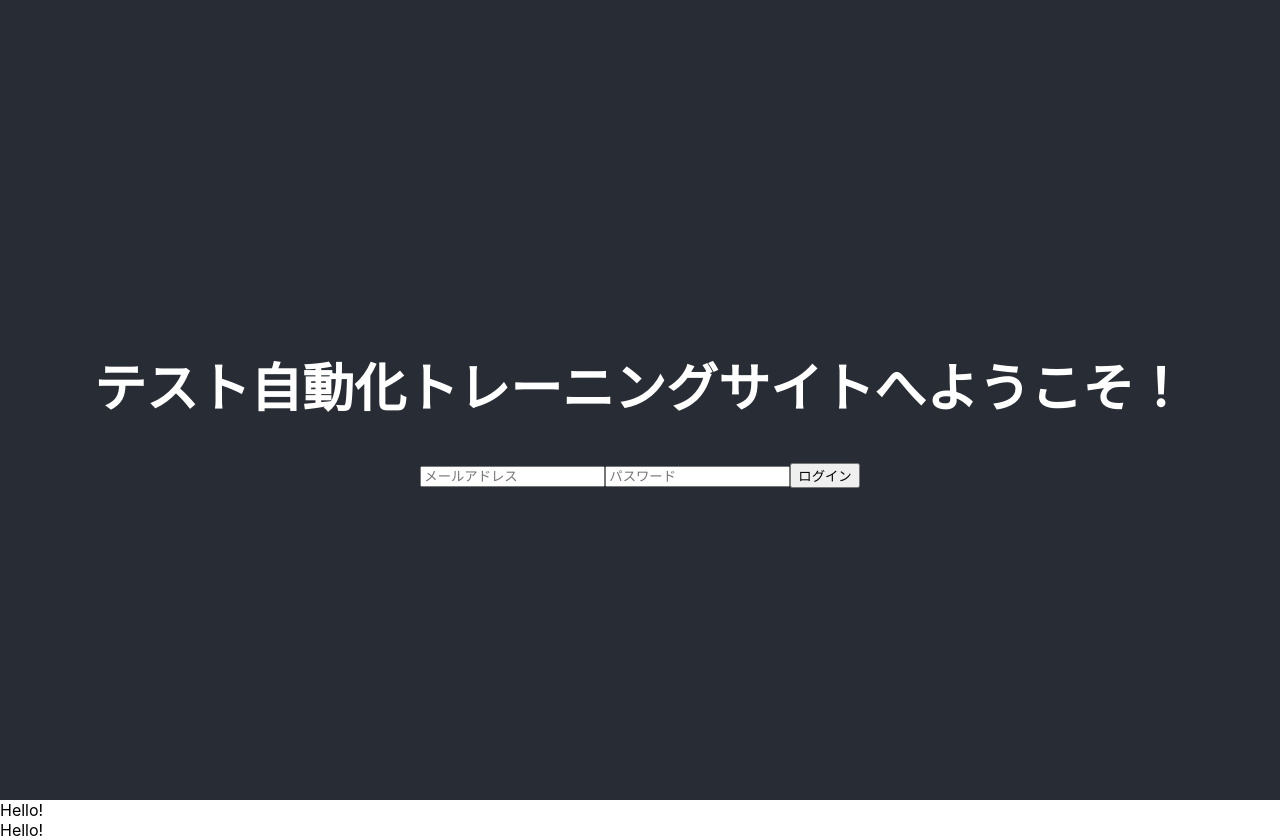
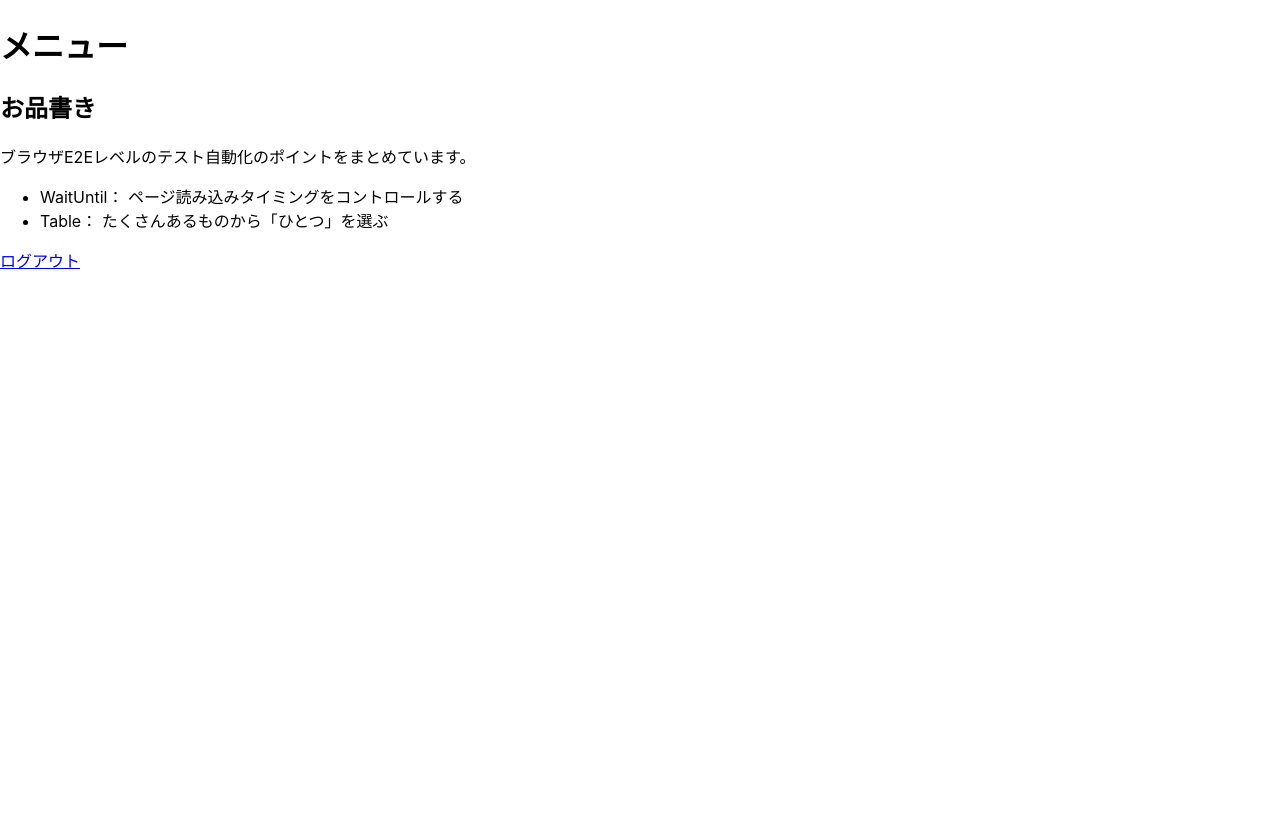
Before and after one commit to daipresents/test-automation-sandbox, a React (Create React App) app: page /top-menu in a window 1280 px wide. After the commit the page ends 800 px from the top, so only its background shows below. Built offline with nearby package versions, Linux system fonts and the light colour scheme.

Commit message:
create top page.

```diff
--- a/package.json
+++ b/package.json
@@ -8,6 +8,7 @@
     "@testing-library/user-event": "^13.5.0",
     "react": "^17.0.2",
     "react-dom": "^17.0.2",
+    "react-router-dom": "^6.2.1",
     "react-scripts": "5.0.0",
     "web-vitals": "^2.1.2"
   },
--- a/public/index.html
+++ b/public/index.html
@@ -29,17 +29,5 @@
   <body>
     <noscript>You need to enable JavaScript to run this app.</noscript>
     <div id="root"></div>
-    <!--
-      This HTML file is a template.
-      If you open it directly in the browser, you will see an empty page test.
-
-      You can add webfonts, meta tags, or analytics to this file.
-      The build step will place the bundled scripts into the <body> tag.
-
-      To begin the development, run `npm start` or `yarn start`.
-      To create a production bundle, use `npm run build` or `yarn build`.
-    -->
-    <div>Hello!</div>
-    <div>Hello!</div>
   </body>
 </html>
--- a/src/App.js
+++ b/src/App.js
@@ -1,18 +1,18 @@
-import './App.css';
+import {
+  BrowserRouter,
+  Routes,
+  Route
+} from "react-router-dom";
+import Home from './pages/Home';
+import TopMenu from './pages/TopMenu';
 
-function App() {
+export default function App() {
   return (
-    <div className="App">
-      <header className="App-header">
-        <h1>テスト自動化トレーニングサイトへようこそ！</h1>
-        <form class="form">
-          <input type="text" placeholder="メールアドレス" />
-          <input type="password" placeholder="パスワード" />
-          <button type="submit" id="login">ログイン</button>
-        </form>
-      </header>
-    </div>
+    <BrowserRouter>
+      <Routes>
+        <Route path="/" element={<Home />} />
+        <Route path="top-menu" element={<TopMenu />} />
+      </Routes>
+    </BrowserRouter>
   );
 }
-
-export default App;
--- /dev/null
+++ b/src/pages/Home.js
@@ -0,0 +1,27 @@
+import {
+  Routes,
+  Route,
+  Link
+} from "react-router-dom";
+import TopMenu from './TopMenu';
+
+export default function Home() {
+  return (
+    <div className="App">
+      <div>
+        <h1>テスト自動化トレーニングサイトへようこそ！</h1>
+        <form className="form">
+          <input type="text" placeholder="メールアドレス" /><br />
+          <input type="password" placeholder="パスワード" /><br />
+          <button type="submit" id="login">ログイン</button>
+        </form>
+      </div>
+      <div>
+        <Link to="top-menu">ログインせずに中に入る場合はこちらをクリック</Link>
+      </div>
+      <Routes>
+        <Route path="top-menu" element={<TopMenu />} />
+      </Routes>
+    </div>
+  );
+}
--- /dev/null
+++ b/src/pages/TopMenu.js
@@ -0,0 +1,22 @@
+import {
+  Link
+} from "react-router-dom";
+
+export default function TopMenu() {
+  return (
+    <div>
+      <h1>メニュー</h1>
+      <h2>お品書き</h2>
+      <div>
+        ブラウザE2Eレベルのテスト自動化のポイントをまとめています。
+      </div>
+      <ul>
+        <li>WaitUntil： ページ読み込みタイミングをコントロールする</li>
+        <li>Table： たくさんあるものから「ひとつ」を選ぶ</li>
+      </ul>
+      <div>
+        <Link to="/">ログアウト</Link>
+      </div>
+    </div>
+  );
+}
```
Also changed, not shown: 1 other file (tests, documents, lock files or other folders).
